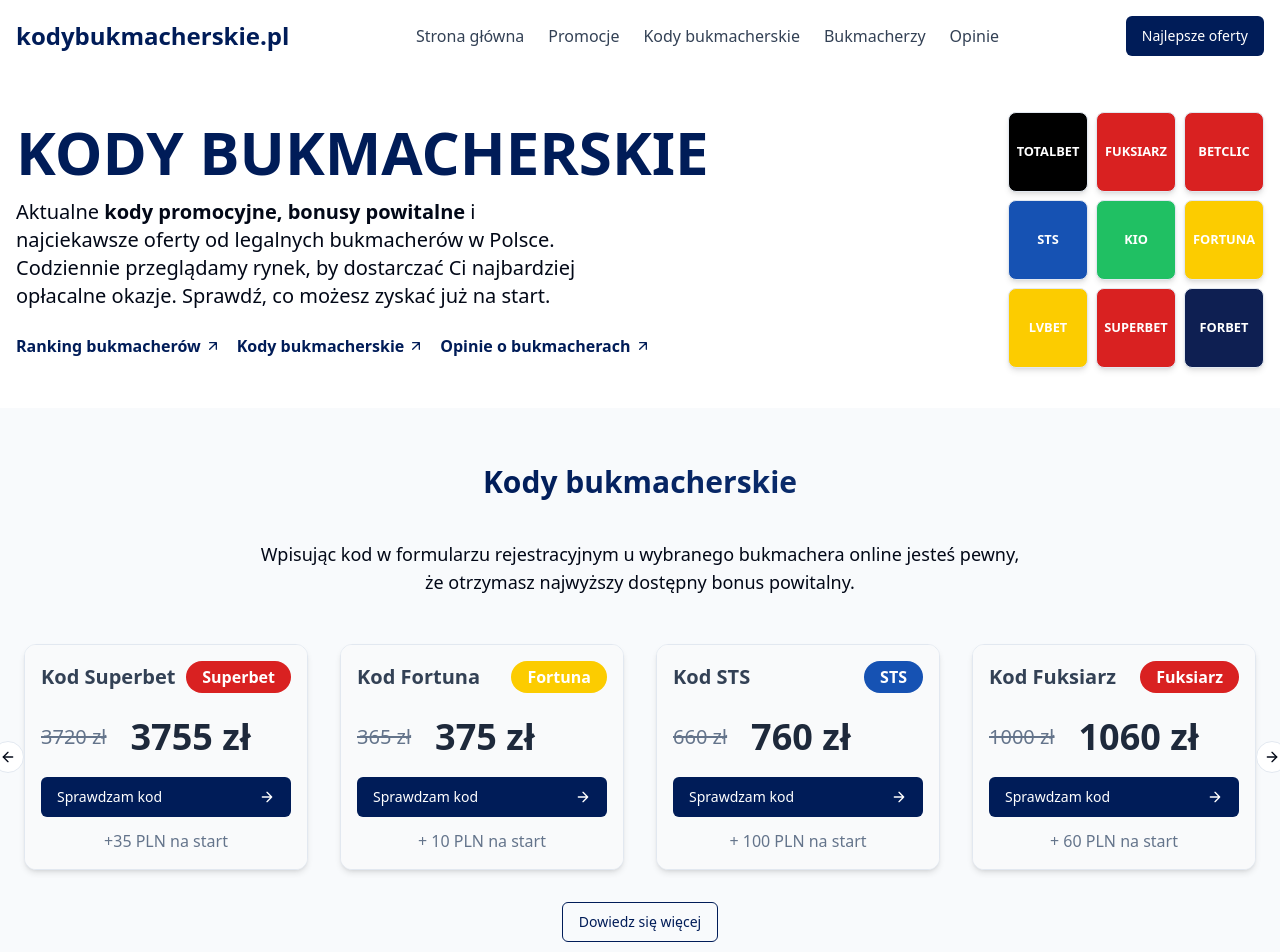
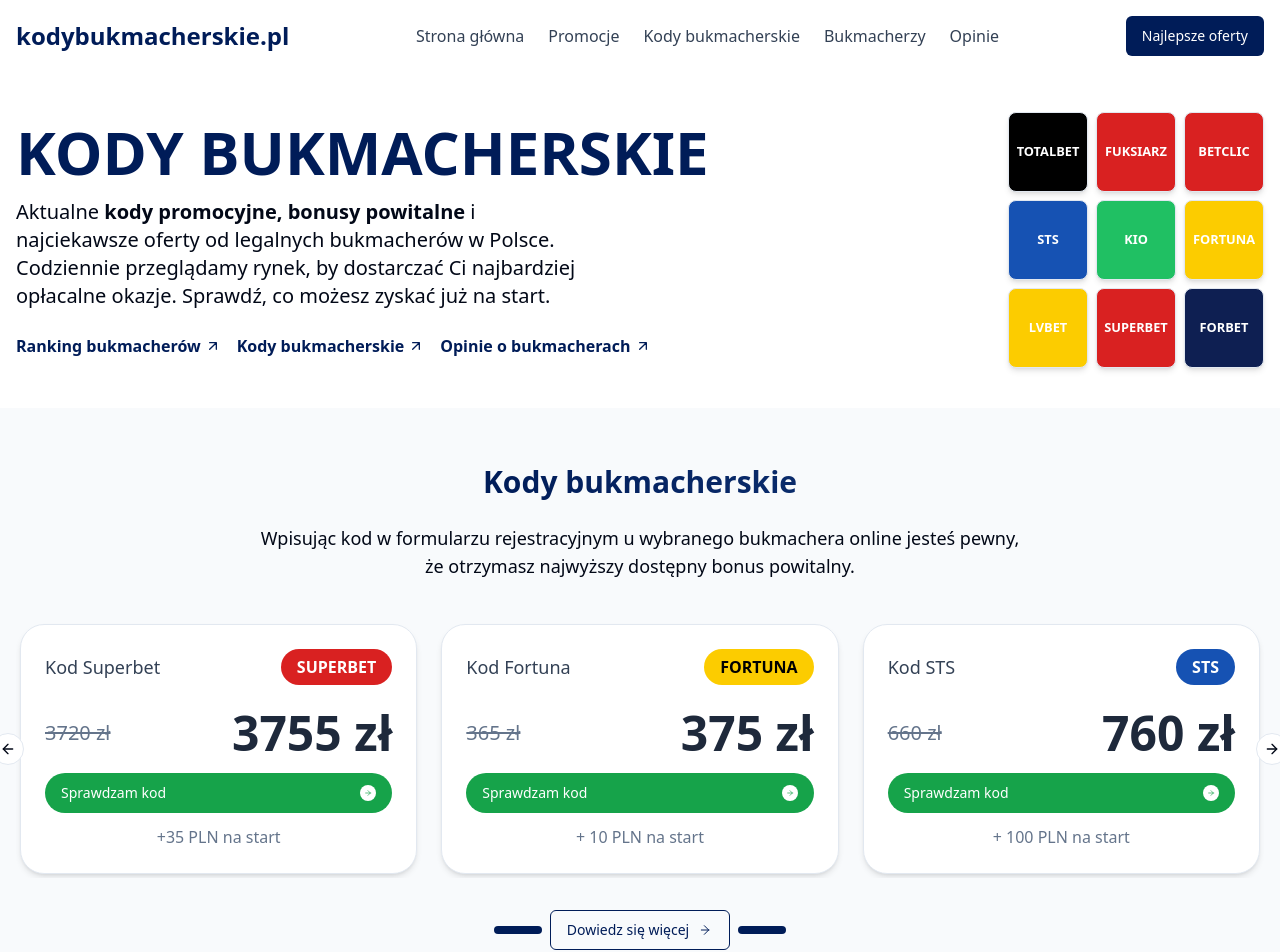
Before and after one commit to HappySEOGuy/final-clash-hub, a React (Vite) app: page / in a window 1280 px wide. Shown: the top 952 px of the page. Built offline with nearby package versions, Linux system fonts and the light colour scheme.

Commit message:
Refactor: Update Bookmaker Offers section
The Bookmaker Offers section was updated to match the design of the provided screenshot.

```diff
--- a/src/App.tsx
+++ b/src/App.tsx
@@ -25,6 +25,11 @@ const App = () => (
           <Route path="/teams" element={<Teams />} />
           <Route path="/odds" element={<Odds />} />
           <Route path="/promotions" element={<Promotions />} />
+          <Route path="/promocje" element={<Promotions />} />
+          <Route path="/kody" element={<Index />} />
+          <Route path="/bukmacherzy" element={<Index />} />
+          <Route path="/opinie" element={<Index />} />
+          <Route path="/blog" element={<Index />} />
           <Route path="/stats" element={<StatsPage />} />
           <Route path="/tables" element={<TablesPage />} />
           {/* ADD ALL CUSTOM ROUTES ABOVE THE CATCH-ALL "*" ROUTE */}
--- a/src/components/BookmakerOffers.tsx
+++ b/src/components/BookmakerOffers.tsx
@@ -1,3 +1,4 @@
+
 import React from 'react';
 import {
   Carousel,
@@ -6,7 +7,7 @@ import {
   CarouselNext,
   CarouselPrevious,
 } from "@/components/ui/carousel";
-import { Card, CardContent } from "@/components/ui/card";
+import { Card } from "@/components/ui/card";
 import { Button } from "@/components/ui/button";
 
 const BookmakerOffers = () => {
@@ -16,6 +17,9 @@ const BookmakerOffers = () => {
       oldValue: '3720 zł',
       newValue: '3755 zł',
       color: '#d92121',
+      logo: 'SUPERBET',
+      logoBackground: '#d92121',
+      textColor: '#fff',
       startBonus: '+35 PLN na start'
     },
     {
@@ -23,6 +27,9 @@ const BookmakerOffers = () => {
       oldValue: '365 zł',
       newValue: '375 zł',
       color: '#fccc00',
+      logo: 'FORTUNA',
+      logoBackground: '#fccc00',
+      textColor: '#000',
       startBonus: '+ 10 PLN na start'
     },
     {
@@ -30,6 +37,9 @@ const BookmakerOffers = () => {
       oldValue: '660 zł',
       newValue: '760 zł',
       color: '#1652b3',
+      logo: 'STS',
+      logoBackground: '#1652b3',
+      textColor: '#fff',
       startBonus: '+ 100 PLN na start'
     },
     {
@@ -37,6 +47,9 @@ const BookmakerOffers = () => {
       oldValue: '1000 zł',
       newValue: '1060 zł',
       color: '#d92121',
+      logo: 'FUKSIARZ',
+      logoBackground: '#d92121',
+      textColor: '#fff',
       startBonus: '+ 60 PLN na start'
     },
     {
@@ -44,6 +57,9 @@ const BookmakerOffers = () => {
       oldValue: '2000 zł',
       newValue: '2115 zł',
       color: '#fccc00',
+      logo: 'LV BET',
+      logoBackground: '#fccc00',
+      textColor: '#000',
       startBonus: '+ 115 PLN freebety'
     },
     {
@@ -51,6 +67,9 @@ const BookmakerOffers = () => {
       oldValue: '550 zł',
       newValue: '600 zł',
       color: '#d92121',
+      logo: 'BETCLIC',
+      logoBackground: '#d92121',
+      textColor: '#fff',
       startBonus: '+ 50 PLN bez podatku'
     }
   ];
@@ -58,7 +77,7 @@ const BookmakerOffers = () => {
   return (
     <div className="py-14 bg-slate-50" id="kody">
       <div className="container mx-auto px-4">
-        <h2 className="text-3xl font-bold mb-10 text-center text-[#333333]">
+        <h2 className="text-3xl font-bold mb-6 text-center text-[#333333]">
           <span className="bg-gradient-to-r from-[#001c58] to-[#0a2b6b] bg-clip-text text-transparent">
             Kody bukmacherskie
           </span>
@@ -79,39 +98,46 @@ const BookmakerOffers = () => {
           >
             <CarouselContent className="-ml-4">
               {offers.map((offer, index) => (
-                <CarouselItem key={index} className="pl-4 md:basis-1/2 lg:basis-1/3 xl:basis-1/4">
-                  <div className="p-2">
-                    <Card className="rounded-xl shadow-md overflow-hidden hover:shadow-xl transition-shadow duration-300">
-                      <div className="p-4" style={{ backgroundColor: '#f9fafb' }}>
-                        <div className="mb-3 flex justify-between items-center">
-                          <div className="text-xl font-semibold text-slate-700">Kod {offer.name}</div>
+                <CarouselItem key={index} className="pl-4 md:basis-1/2 lg:basis-1/3">
+                  <div className="p-1">
+                    <Card className="overflow-hidden rounded-3xl bg-white shadow-md">
+                      <div className="p-6">
+                        {/* Header with brand name and logo */}
+                        <div className="flex justify-between items-center mb-4">
+                          <div className="text-lg font-medium text-slate-700">Kod {offer.name}</div>
                           <div
-                            className="rounded-full px-4 py-1 font-bold text-white"
-                            style={{ backgroundColor: offer.color }}
+                            className="rounded-full px-4 py-1.5 font-bold"
+                            style={{
+                              backgroundColor: offer.logoBackground,
+                              color: offer.textColor
+                            }}
                           >
-                            {offer.name}
+                            {offer.logo}
                           </div>
                         </div>
 
-                        <div className="mt-6">
+                        {/* Price section */}
+                        <div className="mt-6 mb-4">
                           <div className="flex items-center">
-                            <div className="text-slate-500 line-through text-xl font-medium">
+                            <div className="text-slate-500 line-through text-xl">
                               {offer.oldValue}
                             </div>
-                            <div className="ml-6 text-4xl font-bold text-slate-800">
+                            <div className="ml-auto text-5xl font-bold text-slate-800">
                               {offer.newValue}
                             </div>
                           </div>
+                        </div>
+
+                        {/* Button and bonus text */}
                         <Button
-                            className="w-full mt-5 flex items-center justify-between bg-[#001c58] hover:bg-[#0a2b6b] text-white"
+                          className="w-full mt-4 flex items-center justify-between bg-green-600 hover:bg-green-700 text-white rounded-full py-5"
                         >
                           <span>Sprawdzam kod</span>
-                            <svg className="w-5 h-5" viewBox="0 0 24 24" fill="none">
+                          <svg className="w-5 h-5 bg-white text-green-600 p-1 rounded-full" viewBox="0 0 24 24" fill="none">
                             <path d="M5 12H19M19 12L12 5M19 12L12 19" stroke="currentColor" strokeWidth="2" strokeLinecap="round" strokeLinejoin="round"/>
                           </svg>
                         </Button>
                         <div className="mt-3 text-center text-slate-500">{offer.startBonus}</div>
-                        </div>
                       </div>
                     </Card>
                   </div>
@@ -123,10 +149,15 @@ const BookmakerOffers = () => {
           </Carousel>
         </div>
 
-        <div className="text-center mt-6">
-          <Button variant="outline" className="bg-transparent text-[#001c58] border-[#001c58] hover:bg-[#001c58] hover:text-white">
-            Dowiedz się więcej
+        <div className="flex justify-center items-center mt-8">
+          <div className="h-2 w-12 bg-[#001c58] rounded-full mr-2"></div>
+          <Button variant="outline" className="flex items-center gap-2 bg-transparent text-[#001c58] border-[#001c58] hover:bg-[#001c58] hover:text-white">
+            <span>Dowiedz się więcej</span>
+            <svg className="w-5 h-5" viewBox="0 0 24 24" fill="none" xmlns="http://www.w3.org/2000/svg">
+              <path d="M17.5 12H6.5M17.5 12L11 18.5M17.5 12L11 5.5" stroke="currentColor" strokeWidth="1.5" strokeLinecap="round" strokeLinejoin="round"/>
+            </svg>
           </Button>
+          <div className="h-2 w-12 bg-[#001c58] rounded-full ml-2"></div>
         </div>
       </div>
     </div>
```
Lines whose indentation alone changed are shown as unchanged.
